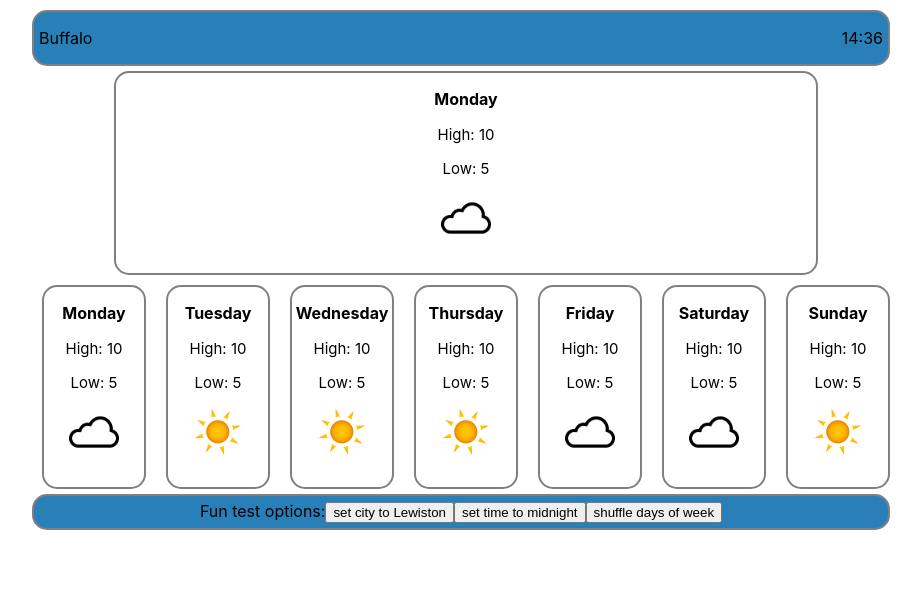
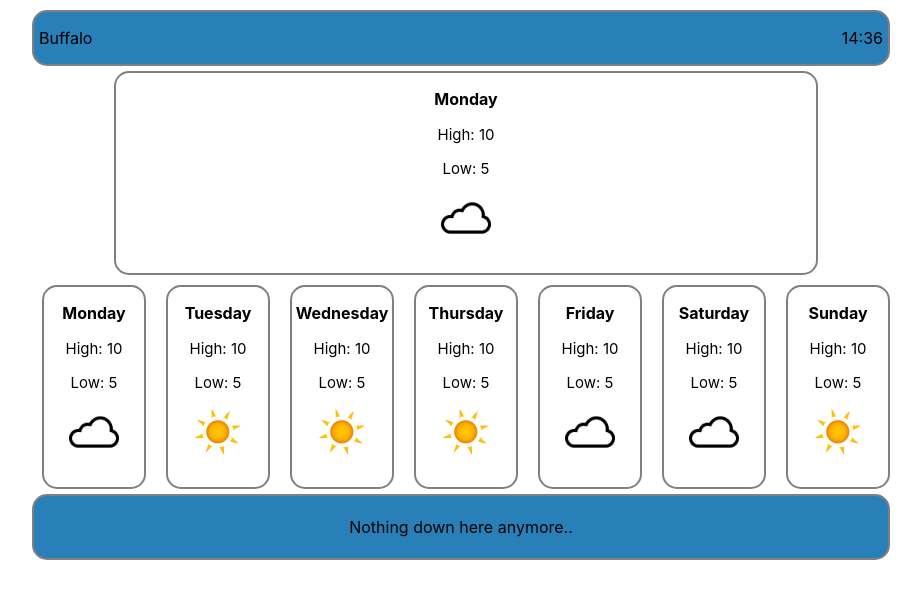
Before and after one commit to bhmcarr/react-weather, a React (Create React App) app: page / in a window 1280 px wide. Shown: the top 598 px of the page, without its empty margins (174-1095 px from the left). Built offline with nearby package versions, Linux system fonts and the light colour scheme; no server answers.

Commit message:
remove unneeded test components

```diff
--- a/src/App.js
+++ b/src/App.js
@@ -4,7 +4,6 @@ import Card from './Card.js';
 import TitleBar from './TitleBar.js';
 import MainCard from './MainCard.js';
 import BottomBar from './BottomBar.js';
-import shuffle from './shuffle.js';
 
 class App extends Component {
   constructor(props){
@@ -43,23 +42,8 @@ class App extends Component {
   renderBottomBar(){
     return(
       <BottomBar
-        clickTown={() => this.handleCityUpdate()}
-        clickTime={() => this.handleTimeChange()}
-        clickDays={() => this.handleDayShuffle()}
       />
     );
-  }
-
-  handleCityUpdate(){
-    this.setState({city: "Lewiston"});
-  }
-  handleTimeChange(){
-    this.setState({hours:0, minutes: "00"});
-  }
-  handleDayShuffle(){
-    var arr = this.state.daysOfWeek;
-    arr = shuffle(arr);
-    this.setState({daysOfWeek: arr});
   }
 
   renderCard(i,j,k,l){
--- a/src/BottomBar.js
+++ b/src/BottomBar.js
@@ -1,12 +1,9 @@
-import React, { Component } from 'react';
+import React from 'react';
 
 function BottomBar(props){
     return(
       <div className="bottom_bar">
-        Fun test options:
-        <button onClick={() => props.clickTown()}>set city to Lewiston</button>
-        <button onClick={() => props.clickTime()}>set time to midnight</button>
-        <button onClick={() => props.clickDays()}>shuffle days of week</button>
+        <p>Nothing down here anymore..</p>
       </div>
     );
 }
--- a/src/TitleBar.js
+++ b/src/TitleBar.js
@@ -1,4 +1,4 @@
-import React, { Component } from 'react';
+import React from 'react';
 
 function TitleBar(props) {
     return(
--- a/src/shuffle.js
+++ /dev/null
@@ -1,20 +0,0 @@
-function shuffle(array) {
-  var currentIndex = array.length, temporaryValue, randomIndex;
-
-  // While there remain elements to shuffle...
-  while (0 !== currentIndex) {
-
-    // Pick a remaining element...
-    randomIndex = Math.floor(Math.random() * currentIndex);
-    currentIndex -= 1;
-
-    // And swap it with the current element.
-    temporaryValue = array[currentIndex];
-    array[currentIndex] = array[randomIndex];
-    array[randomIndex] = temporaryValue;
-  }
-
-  return array;
-}
-
-export default shuffle;
```
